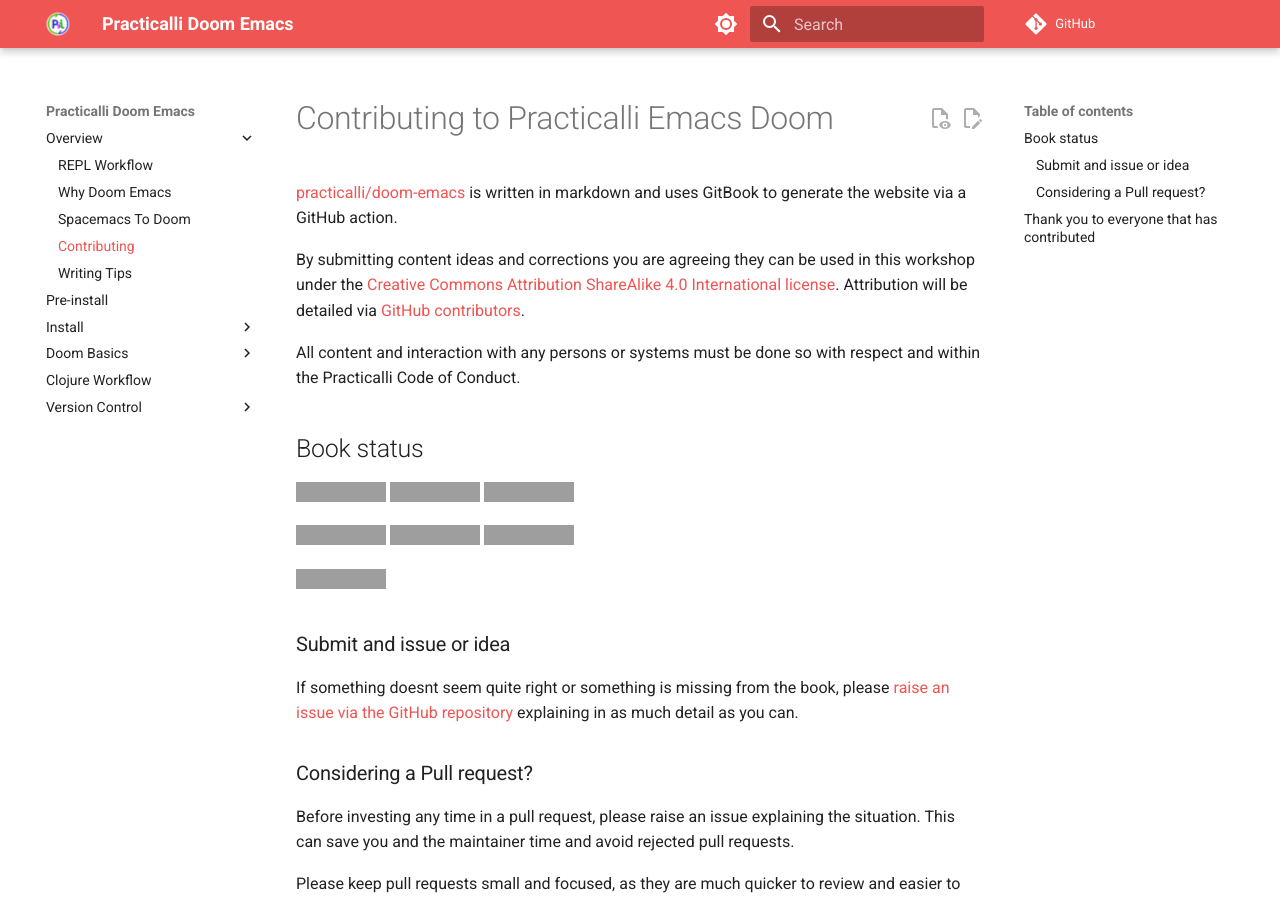
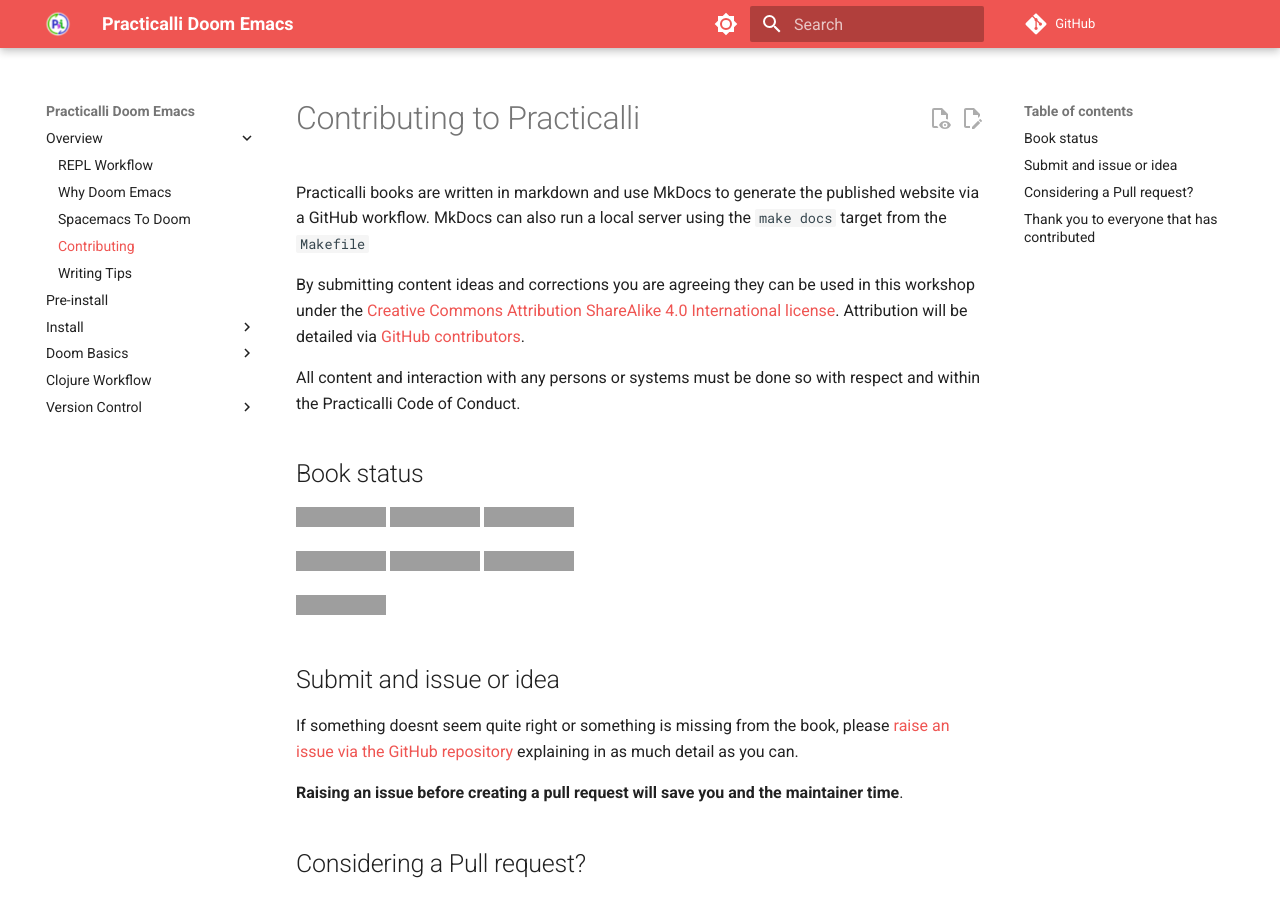
Before and after one commit to practicalli/doom-emacs, an MkDocs documentation site: the page built from docs/introduction/contributing.md, in a window 1280 px wide and 900 px high, cut to the strip 0-900 px from the top of the window. Built offline with MkDocs 1.6.1 and Material for MkDocs 9.7.7, drawn with Linux system fonts in a browser that asks for light colours; comment, search, counter and statistics services are not loaded; grey boxes are pictures that could not be loaded.

Commit message:
intro: simplify contributing guide

```diff
--- a/docs/introduction/contributing.md
+++ b/docs/introduction/contributing.md
@@ -1,11 +1,10 @@
-# Contributing to Practicalli Emacs Doom
+# Contributing to Practicalli
 
-[practicalli/doom-emacs](https://github.com/practicalli/doom-emacs/) is written in markdown and uses GitBook to generate the website via a GitHub action.
+Practicalli books are written in markdown and use MkDocs to generate the published website via a GitHub workflow.  MkDocs can also run a local server using the `make docs` target from the `Makefile`
 
 By submitting content ideas and corrections you are agreeing they can be used in this workshop under the [Creative Commons Attribution ShareAlike 4.0 International license](https://creativecommons.org/licenses/by-sa/4.0/).  Attribution will be detailed via [GitHub contributors](https://github.com/practicalli/doom-emacs/graphs/contributors).
 
 All content and interaction with any persons or systems must be done so with respect and within the Practicalli Code of Conduct.
-
 
 ## Book status
 
@@ -19,13 +18,13 @@
 
 ![GitHub contributors](https://img.shields.io/github/contributors/practicalli/doom-emacs?style=for-the-badge&label=github%20contributors)
 
+## Submit and issue or idea
 
+If something doesnt seem quite right or something is missing from the book, please [raise an issue via the GitHub repository](https://github.com/practicalli/clojure/issues){target=_blank} explaining in as much detail as you can.
 
-### Submit and issue or idea
+**Raising an issue before creating a pull request will save you and the maintainer time**.
 
-If something doesnt seem quite right or something is missing from the book, please [raise an issue via the GitHub repository](https://github.com/practicalli/doom-emacs/issues) explaining in as much detail as you can.
-
-### Considering a Pull request?
+## Considering a Pull request?
 
 Before investing any time in a pull request, please raise an issue explaining the situation.  This can save you and the maintainer time and avoid rejected pull requests.
 
@@ -33,17 +32,14 @@
 
 A PR with a list of changes across different sections will not be merged, it will be reviewed eventually though.
 
-
-<!-- TODO:  Add GitHub issue templates, similar to those on practicalli/blog-content -->
-
 ## Thank you to everyone that has contributed
 
 A huge thank you to Rich Hickey and the team at Cognitect for creating and continually guiding the Clojure language.  Special thank you to Alex Miller who has provided excellent advice on working with Clojure and the CLI tooling.
 
-The Clojure community has been highly supportive of everyone using Clojure and I'd like to thank everyone for the feedback and contributions.  I would also like to thank everyone that has joined in with the [London Clojurins community](https://www.meetup.com/London-Clojurians/), [ClojureBridgeLondon](https://clojurebridgelondon.github.io/), [Clojurians Slack community](http://clojurians.net/), [Clojurians Zulip](https://clojurians.zulipchat.com/) community and [Clojureverse community](https://clojureverse.org/).
+The Clojure community has been highly supportive of everyone using Clojure and I'd like to thank everyone for the feedback and contributions.  I would also like to thank everyone that has joined in with the [London Clojurins community](https://www.meetup.com/London-Clojurians/){target=_blank}, [ClojureBridgeLondon](https://clojurebridgelondon.github.io/){target=_blank}, [Clojurians Slack community](http://clojurians.net/){target=_blank}, [Clojurians Zulip](https://clojurians.zulipchat.com/){target=_blank} community and [Clojureverse community](https://clojureverse.org/){target=_blank}.
 
-Thank you to everyone who sponsors the Practicalli websites and videos and for the [Clojurists Together sponsorship](https://www.clojuriststogether.org/), it helps me continue the work at a much faster pace.
+Thank you to everyone who sponsors the Practicalli websites and videos and for the [Clojurists Together sponsorship](https://www.clojuriststogether.org/){target=_blank}, it helps me continue the work at a much faster pace.
 
-Special thanks to [Bruce Durling](https://twitter.com/otfrom) for getting me into Cloure in the first place.
+Special thanks to [Bruce Durling](https://twitter.com/otfrom){target=_blank} for getting me into Cloure in the first place.
 
 ![GitHub contributors](https://img.shields.io/github/contributors/practicalli/doom-emacs?style=for-the-badge&label=github%20contributors)
```
